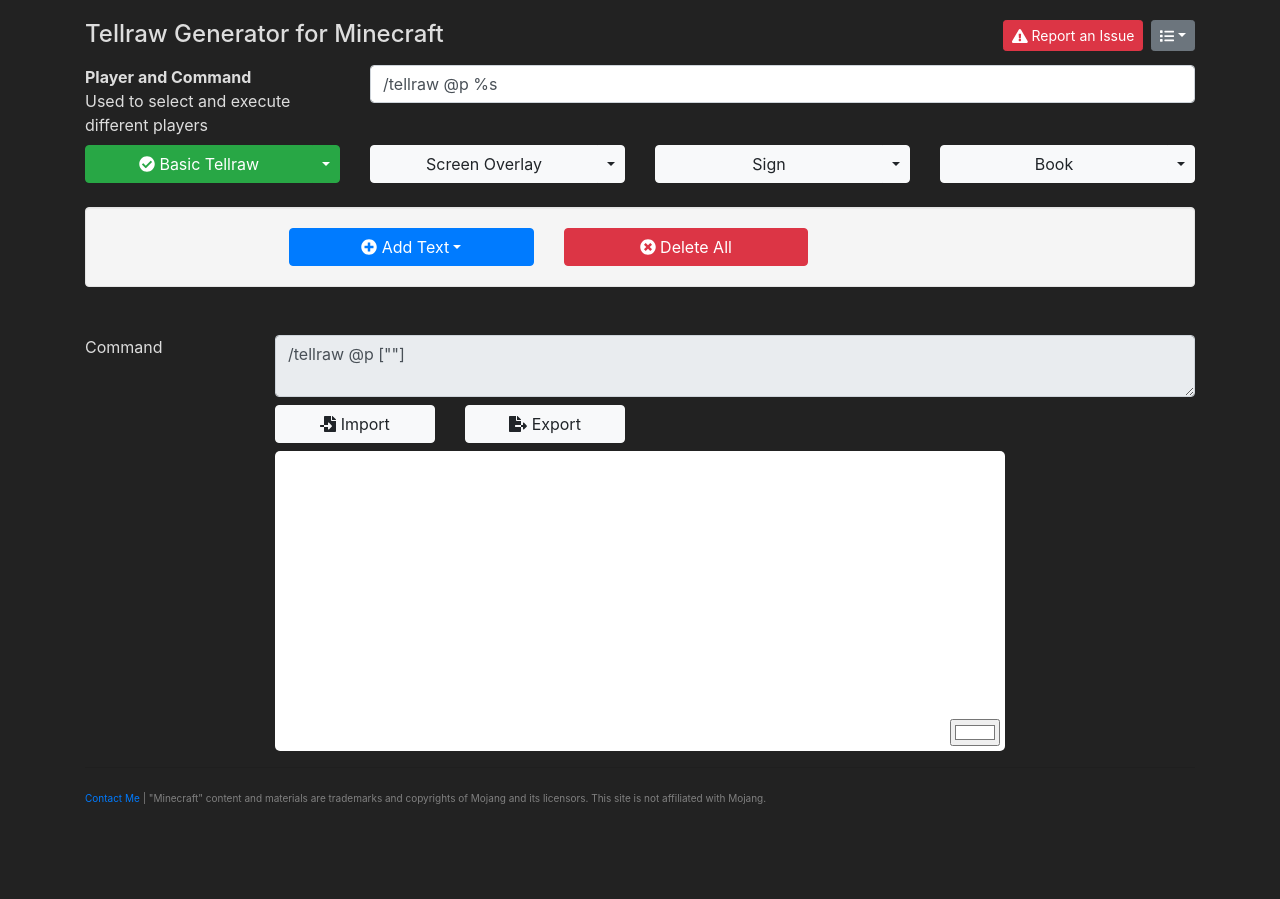
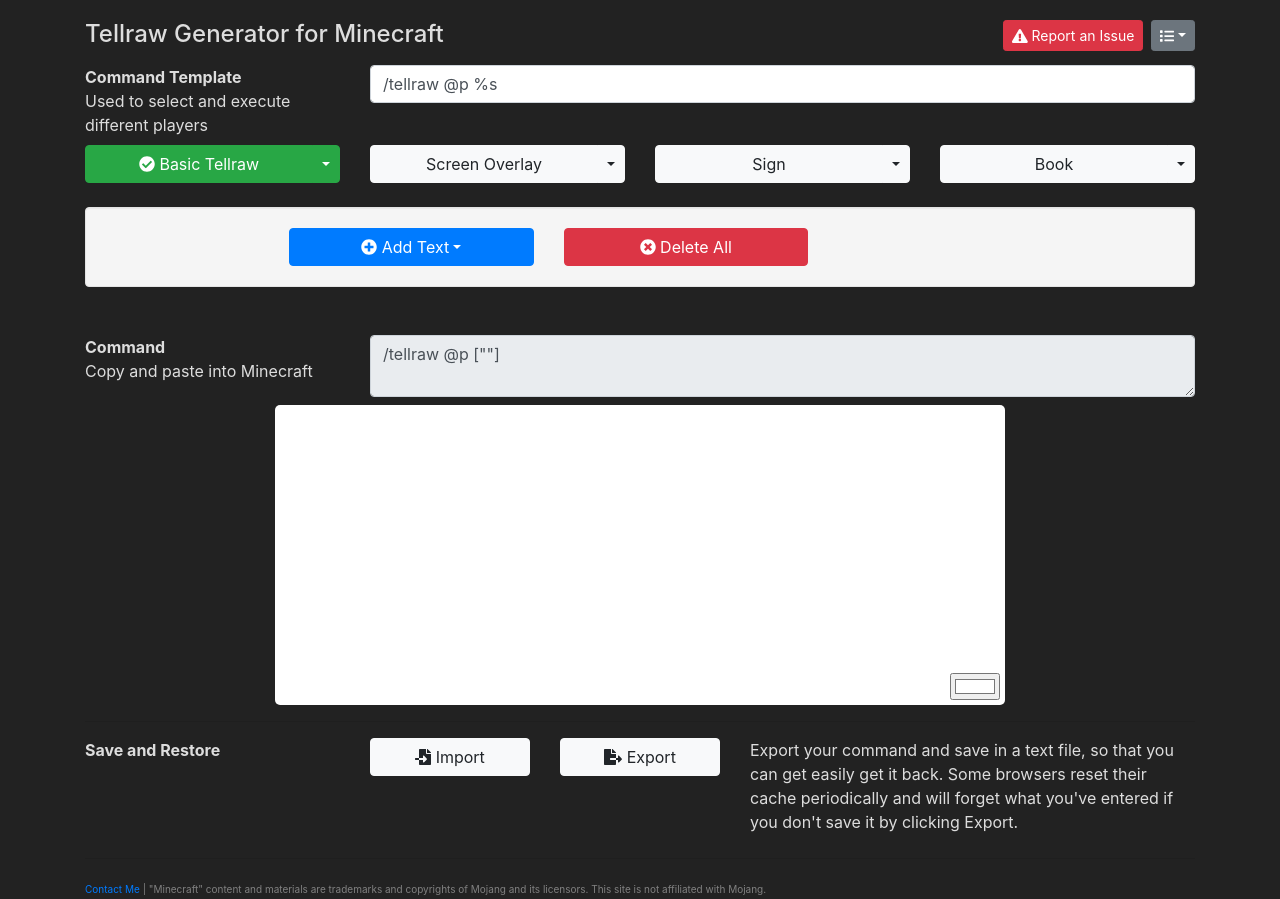
Before and after one commit to ezfe/tellraw, a React app: page / in a window 1280 px wide. Before the commit the page ends 808 px from the top, so only its background shows below. Built offline with nearby package versions, Linux system fonts and the light colour scheme.

Commit message:
Improved layouting

```diff
--- a/src/components/Preview.tsx
+++ b/src/components/Preview.tsx
@@ -31,7 +31,9 @@ const BookPreview: React.FunctionComponent<SubPreviewProps> = ({ snippets }) =>
         </Button>
       </div>
       <div key="book-preview-div" className="preview book-preview ml-3 mr-3">
-        { formatSnippets(snippets, bookPage) }
+        <div style={{ overflowY: "scroll", height: "100%", width: "100%" }}>
+          { formatSnippets(snippets, bookPage) }
+        </div>
       </div>
       <div>
         <Button style={{ width: "150px" }}
--- a/src/components/Tellraw.tsx
+++ b/src/components/Tellraw.tsx
@@ -111,7 +111,7 @@ const Tellraw: React.FunctionComponent<{}> = () => {
       </div>
       <div className="row">
         <div className="col-sm-5 col-md-3 mb-2" id="command-label">
-          <span style={{ fontWeight: "bold" }}>Player and Command</span>
+          <span style={{ fontWeight: "bold" }}>Command Template</span>
           <br />
           <span>Used to select and execute different players</span>
         </div>
@@ -141,8 +141,10 @@ const Tellraw: React.FunctionComponent<{}> = () => {
       <br />
       <br />
       <div className="row mb-2">
-        <div className="col-2">
-          <span style={{}}>Command</span>
+        <div className="col-3">
+          <span style={{ fontWeight: "bold" }}>Command</span>
+          <br />
+          <span>Copy and paste into Minecraft</span>
         </div>
         <div className="col">
           <textarea readOnly={true}
@@ -153,8 +155,16 @@ const Tellraw: React.FunctionComponent<{}> = () => {
                     value={compiled} />
         </div>
       </div>
+
+      <Preview snippets={snippets} commandType={commandType} />
+
+      <hr />
+
       <div className="row">
-        <div className="col-sm-2 offset-sm-2 mb-2">
+        <div className="col-3">
+          <span style={{ fontWeight: "bold" }}>Save and Restore</span>
+        </div>
+        <div className="col-sm-2 mb-2">
           <Button type="light"
                   className="btn-block"
                   onClick={startImporting}
@@ -170,9 +180,15 @@ const Tellraw: React.FunctionComponent<{}> = () => {
             Export
           </Button>
         </div>
+        <div className="col mb-2">
+          <span>
+            Export your command and save in a text file, so that you can
+            get easily get it back. Some browsers reset their cache
+            periodically and will forget what you've entered if you don't
+            save it by clicking Export.
+          </span>
+        </div>
       </div>
-
-      <Preview snippets={snippets} commandType={commandType} />
 
       <hr />
 
--- a/src/styles/styles.scss
+++ b/src/styles/styles.scss
@@ -64,6 +64,7 @@ body {
   padding-top: 60px;
   padding-left: 30px;
   padding-right: 70px;
+  padding-bottom: 20px;
   width: 292px;
   height: 360px;
   background-image: url(../images/book.png);
```
Also changed, not shown: 1 other file (tests, documents, lock files or other folders).
